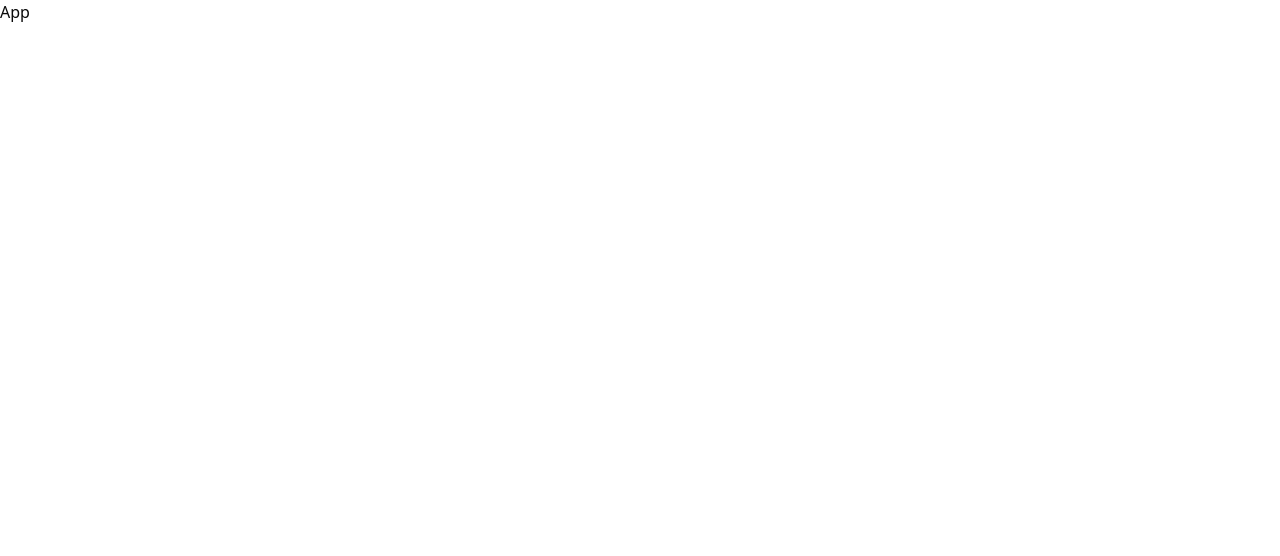
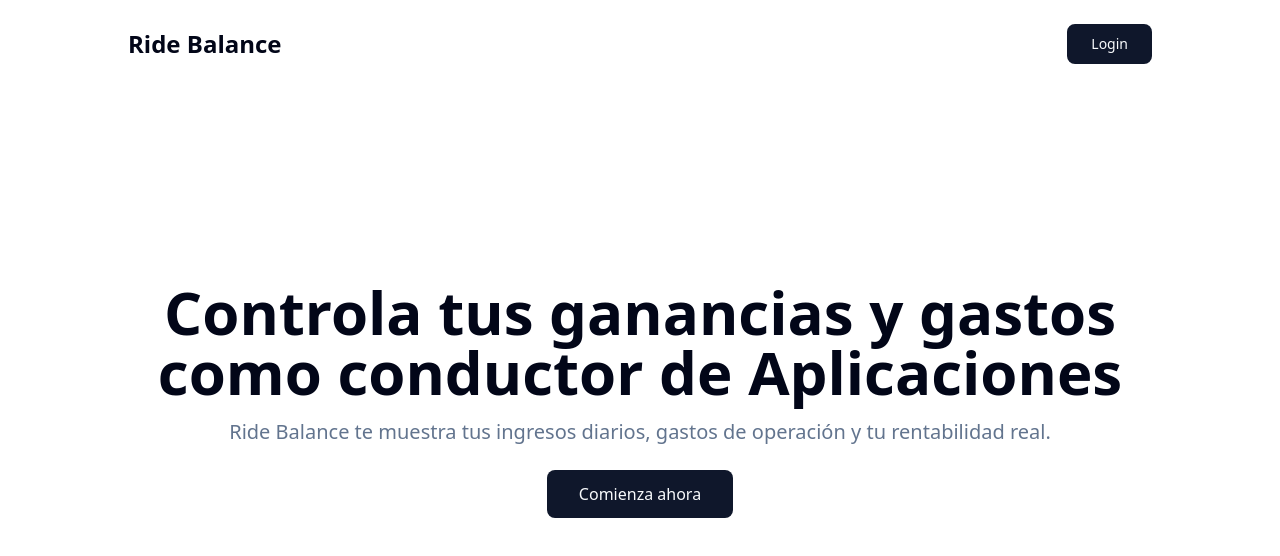
Before and after one commit to EmersonTejada/ride-balance, a React (Vite) app: page / in a window 1280 px wide. Shown: the top 556 px of the page. Built offline with nearby package versions, Linux system fonts and the light colour scheme.

Commit message:
add landing page

```diff
--- a/package.json
+++ b/package.json
@@ -10,6 +10,7 @@
     "preview": "vite preview"
   },
   "dependencies": {
+    "@radix-ui/react-slot": "^1.2.4",
     "@tailwindcss/vite": "^4.1.17",
     "class-variance-authority": "^0.7.1",
     "clsx": "^2.1.1",
--- a/src/App.tsx
+++ b/src/App.tsx
@@ -1,5 +1,6 @@
 import { useEffect } from "react";
 import { useThemeStore } from "./stores/useThemeStore";
+import { AppRoutes } from "./routes/AppRoutes";
 
 function App() {
   const theme = useThemeStore((state) => state.theme)
@@ -15,7 +16,7 @@ function App() {
   }, [theme])
   return (
     <>
-      <h1>App</h1>
+      <AppRoutes />
     </>
   );
 }
--- /dev/null
+++ b/src/components/landing/Header.tsx
@@ -0,0 +1,12 @@
+import { Button } from "../ui/button";
+
+export const Header = () => {
+  return (
+    <header className="fixed w-full top-0 left-0 px-6 py-6 md:px-8 lg:px-16 xl:px-32">
+      <div className="flex justify-between items-center">
+        <h2 className="font-bold text-2xl">Ride Balance</h2>
+      <Button size={"lg"}>Login</Button>
+      </div>
+    </header>
+  );
+};
--- /dev/null
+++ b/src/components/landing/Hero.tsx
@@ -0,0 +1,21 @@
+import { Button } from "../ui/button";
+
+export const Hero = () => {
+  return (
+    <>
+      <section id="hero" className="h-screen flex flex-col justify-center items-center text-center">
+        <div className="flex flex-col items-center">
+          <h2 className="text-4xl md:text-6xl text-balance font-bold mb-4">
+            Controla tus ganancias y gastos como conductor de Aplicaciones
+          </h2>
+          <p className="text-lg md:text-xl text-muted-foreground mb-6">
+            Ride Balance te muestra tus ingresos diarios, gastos de operación y
+            tu rentabilidad real.
+          </p>
+          <Button size={"lg"}  className="text-md py-6 px-8">Comienza ahora</Button>
+        </div>
+
+      </section>
+    </>
+  );
+};
--- /dev/null
+++ b/src/components/ui/button.tsx
@@ -0,0 +1,60 @@
+import * as React from "react"
+import { Slot } from "@radix-ui/react-slot"
+import { cva, type VariantProps } from "class-variance-authority"
+
+import { cn } from "@/lib/utils"
+
+const buttonVariants = cva(
+  "inline-flex items-center justify-center gap-2 whitespace-nowrap rounded-md text-sm font-medium transition-all disabled:pointer-events-none disabled:opacity-50 [&_svg]:pointer-events-none [&_svg:not([class*='size-'])]:size-4 shrink-0 [&_svg]:shrink-0 outline-none focus-visible:border-ring focus-visible:ring-ring/50 focus-visible:ring-[3px] aria-invalid:ring-destructive/20 dark:aria-invalid:ring-destructive/40 aria-invalid:border-destructive",
+  {
+    variants: {
+      variant: {
+        default: "bg-primary text-primary-foreground hover:bg-primary/90",
+        destructive:
+          "bg-destructive text-white hover:bg-destructive/90 focus-visible:ring-destructive/20 dark:focus-visible:ring-destructive/40 dark:bg-destructive/60",
+        outline:
+          "border bg-background shadow-xs hover:bg-accent hover:text-accent-foreground dark:bg-input/30 dark:border-input dark:hover:bg-input/50",
+        secondary:
+          "bg-secondary text-secondary-foreground hover:bg-secondary/80",
+        ghost:
+          "hover:bg-accent hover:text-accent-foreground dark:hover:bg-accent/50",
+        link: "text-primary underline-offset-4 hover:underline",
+      },
+      size: {
+        default: "h-9 px-4 py-2 has-[>svg]:px-3",
+        sm: "h-8 rounded-md gap-1.5 px-3 has-[>svg]:px-2.5",
+        lg: "h-10 rounded-md px-6 has-[>svg]:px-4",
+        icon: "size-9",
+        "icon-sm": "size-8",
+        "icon-lg": "size-10",
+      },
+    },
+    defaultVariants: {
+      variant: "default",
+      size: "default",
+    },
+  }
+)
+
+function Button({
+  className,
+  variant,
+  size,
+  asChild = false,
+  ...props
+}: React.ComponentProps<"button"> &
+  VariantProps<typeof buttonVariants> & {
+    asChild?: boolean
+  }) {
+  const Comp = asChild ? Slot : "button"
+
+  return (
+    <Comp
+      data-slot="button"
+      className={cn(buttonVariants({ variant, size, className }))}
+      {...props}
+    />
+  )
+}
+
+export { Button, buttonVariants }
--- a/src/index.css
+++ b/src/index.css
@@ -1,9 +1,11 @@
+@import url('https://fonts.googleapis.com/css2?family=Inter:ital,opsz,wght@0,14..32,100..900;1,14..32,100..900&display=swap');
 @import "tailwindcss";
 @import "tw-animate-css";
 
 @custom-variant dark (&:is(.dark *));
 
 @theme inline {
+  --font-sans: var(--font-sans);
   --radius-sm: calc(var(--radius) - 4px);
   --radius-md: calc(var(--radius) - 2px);
   --radius-lg: var(--radius);
@@ -44,70 +46,70 @@
 :root {
   --radius: 0.625rem;
   --background: oklch(1 0 0);
-  --foreground: oklch(0.145 0 0);
+  --foreground: oklch(0.129 0.042 264.695);
   --card: oklch(1 0 0);
-  --card-foreground: oklch(0.145 0 0);
+  --card-foreground: oklch(0.129 0.042 264.695);
   --popover: oklch(1 0 0);
-  --popover-foreground: oklch(0.145 0 0);
-  --primary: oklch(0.205 0 0);
-  --primary-foreground: oklch(0.985 0 0);
-  --secondary: oklch(0.97 0 0);
-  --secondary-foreground: oklch(0.205 0 0);
-  --muted: oklch(0.97 0 0);
-  --muted-foreground: oklch(0.556 0 0);
-  --accent: oklch(0.97 0 0);
-  --accent-foreground: oklch(0.205 0 0);
+  --popover-foreground: oklch(0.129 0.042 264.695);
+  --primary: oklch(0.208 0.042 265.755);
+  --primary-foreground: oklch(0.984 0.003 247.858);
+  --secondary: oklch(0.968 0.007 247.896);
+  --secondary-foreground: oklch(0.208 0.042 265.755);
+  --muted: oklch(0.968 0.007 247.896);
+  --muted-foreground: oklch(0.554 0.046 257.417);
+  --accent: oklch(0.968 0.007 247.896);
+  --accent-foreground: oklch(0.208 0.042 265.755);
   --destructive: oklch(0.577 0.245 27.325);
-  --border: oklch(0.922 0 0);
-  --input: oklch(0.922 0 0);
-  --ring: oklch(0.708 0 0);
+  --border: oklch(0.929 0.013 255.508);
+  --input: oklch(0.929 0.013 255.508);
+  --ring: oklch(0.704 0.04 256.788);
   --chart-1: oklch(0.646 0.222 41.116);
   --chart-2: oklch(0.6 0.118 184.704);
   --chart-3: oklch(0.398 0.07 227.392);
   --chart-4: oklch(0.828 0.189 84.429);
   --chart-5: oklch(0.769 0.188 70.08);
-  --sidebar: oklch(0.985 0 0);
-  --sidebar-foreground: oklch(0.145 0 0);
-  --sidebar-primary: oklch(0.205 0 0);
-  --sidebar-primary-foreground: oklch(0.985 0 0);
-  --sidebar-accent: oklch(0.97 0 0);
-  --sidebar-accent-foreground: oklch(0.205 0 0);
-  --sidebar-border: oklch(0.922 0 0);
-  --sidebar-ring: oklch(0.708 0 0);
+  --sidebar: oklch(0.984 0.003 247.858);
+  --sidebar-foreground: oklch(0.129 0.042 264.695);
+  --sidebar-primary: oklch(0.208 0.042 265.755);
+  --sidebar-primary-foreground: oklch(0.984 0.003 247.858);
+  --sidebar-accent: oklch(0.968 0.007 247.896);
+  --sidebar-accent-foreground: oklch(0.208 0.042 265.755);
+  --sidebar-border: oklch(0.929 0.013 255.508);
+  --sidebar-ring: oklch(0.704 0.04 256.788);
 }
 
 .dark {
-  --background: oklch(0.145 0 0);
-  --foreground: oklch(0.985 0 0);
-  --card: oklch(0.205 0 0);
-  --card-foreground: oklch(0.985 0 0);
-  --popover: oklch(0.205 0 0);
-  --popover-foreground: oklch(0.985 0 0);
-  --primary: oklch(0.922 0 0);
-  --primary-foreground: oklch(0.205 0 0);
-  --secondary: oklch(0.269 0 0);
-  --secondary-foreground: oklch(0.985 0 0);
-  --muted: oklch(0.269 0 0);
-  --muted-foreground: oklch(0.708 0 0);
-  --accent: oklch(0.269 0 0);
-  --accent-foreground: oklch(0.985 0 0);
+  --background: oklch(0.129 0.042 264.695);
+  --foreground: oklch(0.984 0.003 247.858);
+  --card: oklch(0.208 0.042 265.755);
+  --card-foreground: oklch(0.984 0.003 247.858);
+  --popover: oklch(0.208 0.042 265.755);
+  --popover-foreground: oklch(0.984 0.003 247.858);
+  --primary: oklch(0.929 0.013 255.508);
+  --primary-foreground: oklch(0.208 0.042 265.755);
+  --secondary: oklch(0.279 0.041 260.031);
+  --secondary-foreground: oklch(0.984 0.003 247.858);
+  --muted: oklch(0.279 0.041 260.031);
+  --muted-foreground: oklch(0.704 0.04 256.788);
+  --accent: oklch(0.279 0.041 260.031);
+  --accent-foreground: oklch(0.984 0.003 247.858);
   --destructive: oklch(0.704 0.191 22.216);
   --border: oklch(1 0 0 / 10%);
   --input: oklch(1 0 0 / 15%);
-  --ring: oklch(0.556 0 0);
+  --ring: oklch(0.551 0.027 264.364);
   --chart-1: oklch(0.488 0.243 264.376);
   --chart-2: oklch(0.696 0.17 162.48);
   --chart-3: oklch(0.769 0.188 70.08);
   --chart-4: oklch(0.627 0.265 303.9);
   --chart-5: oklch(0.645 0.246 16.439);
-  --sidebar: oklch(0.205 0 0);
-  --sidebar-foreground: oklch(0.985 0 0);
+  --sidebar: oklch(0.208 0.042 265.755);
+  --sidebar-foreground: oklch(0.984 0.003 247.858);
   --sidebar-primary: oklch(0.488 0.243 264.376);
-  --sidebar-primary-foreground: oklch(0.985 0 0);
-  --sidebar-accent: oklch(0.269 0 0);
-  --sidebar-accent-foreground: oklch(0.985 0 0);
+  --sidebar-primary-foreground: oklch(0.984 0.003 247.858);
+  --sidebar-accent: oklch(0.279 0.041 260.031);
+  --sidebar-accent-foreground: oklch(0.984 0.003 247.858);
   --sidebar-border: oklch(1 0 0 / 10%);
-  --sidebar-ring: oklch(0.556 0 0);
+  --sidebar-ring: oklch(0.551 0.027 264.364);
 }
 
 @layer base {
@@ -115,6 +117,6 @@
     @apply border-border outline-ring/50;
   }
   body {
-    @apply bg-background text-foreground;
+    @apply bg-background text-foreground font-sans;
   }
 }
--- /dev/null
+++ b/src/pages/Landing.tsx
@@ -0,0 +1,15 @@
+import { Header } from "@/components/landing/Header";
+import { Hero } from "@/components/landing/Hero";
+
+export const Landing = () => {
+  return (
+    <>
+      <div className="container mx-auto px-4 md:px-8 lg:px-16 xl:px-32">
+        <Header />
+        <main>
+          <Hero />
+        </main>
+      </div>
+    </>
+  );
+};
--- /dev/null
+++ b/src/routes/AppRoutes.tsx
@@ -0,0 +1,10 @@
+import { Landing } from "@/pages/Landing"
+import { Route, Routes } from "react-router"
+
+export const AppRoutes = () => {
+    return (
+        <Routes>
+            <Route path="/" element={<Landing />} />
+        </Routes>
+    )
+}
```
Also changed, not shown: 1 other file (tests, documents, lock files or other folders).
